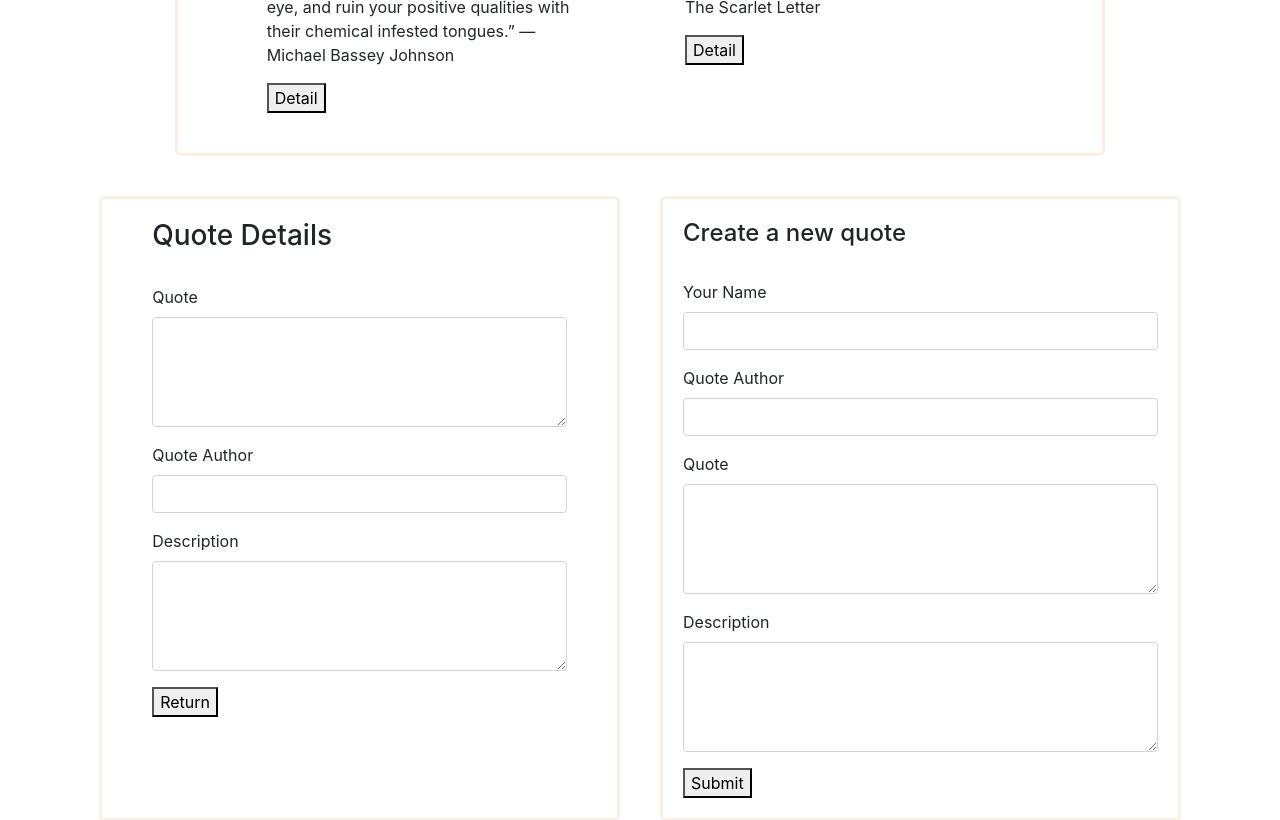
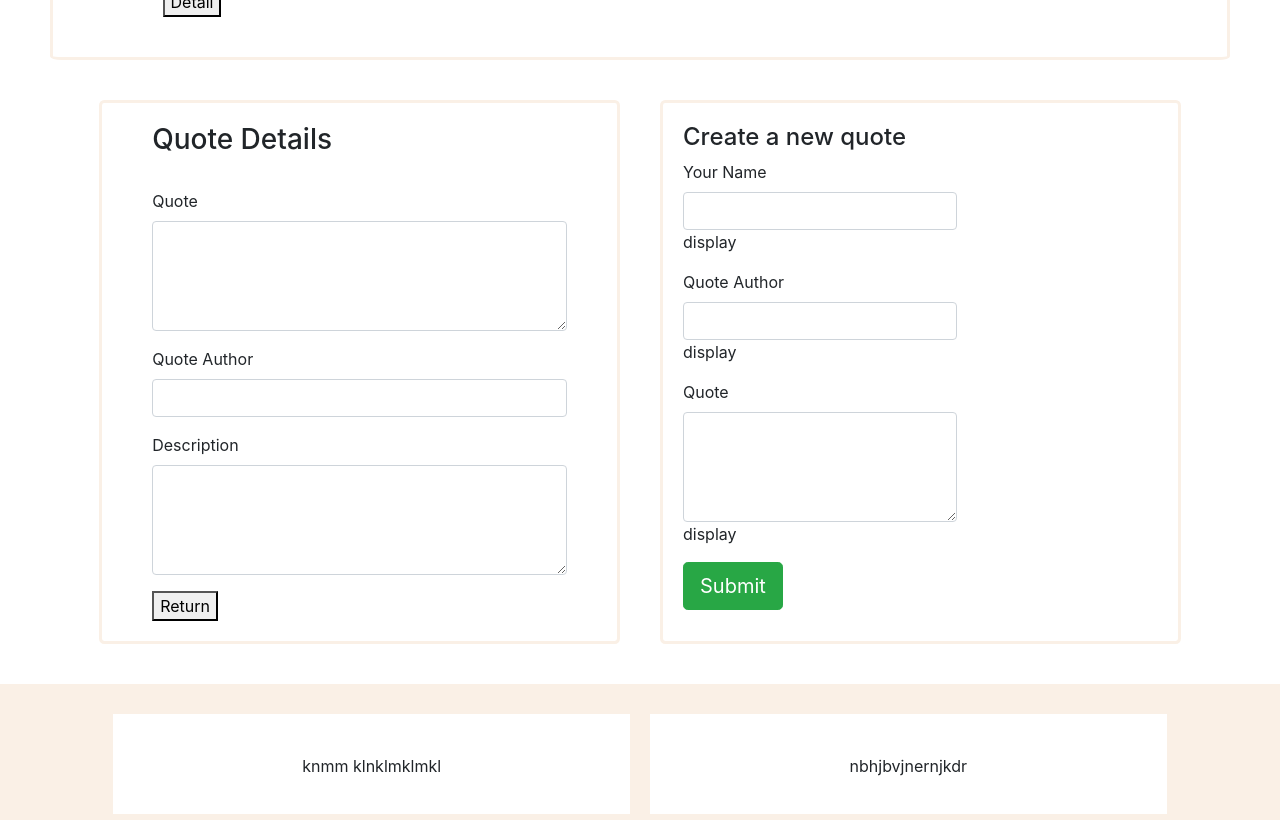
Before and after one commit to Dun-Njuguna/Quotes, an Angular app: page / in a window 1280 px wide. Shown: the part 1980-2800 px from the top of the page. Built offline with nearby package versions, Linux system fonts and the light colour scheme.

Commit message:
created toggle function

```diff
--- a/src/app/app.module.ts
+++ b/src/app/app.module.ts
@@ -6,11 +6,13 @@ import { AppComponent } from './app.component';
 import { QuoteDisplayComponent } from './quote-display/quote-display.component';
 import { QuoteDetailsComponent } from './quote-details/quote-details.component';
 import {FormsModule} from '@angular/forms';
+import { QuoteFormComponent } from './quote-form/quote-form.component';
 @NgModule({
   declarations: [
     AppComponent,
     QuoteDisplayComponent,
-    QuoteDetailsComponent
+    QuoteDetailsComponent,
+    QuoteFormComponent
   ],
   imports: [
     BrowserModule,
--- a/src/app/quote-display/quote-display.component.css
+++ b/src/app/quote-display/quote-display.component.css
@@ -1,6 +1,3 @@
-.middle{
-  width: 80%;
-}
 .content{
   min-height: 350px;
   margin: 20px;
--- a/src/app/quote-display/quote-display.component.html
+++ b/src/app/quote-display/quote-display.component.html
@@ -1,10 +1,12 @@
 <div class="container-fluid middle">
+
   <div class="row content justify-content-center">
-    <div class="col-md-5 sample">
+    <div class="col-md-5 sample" *ngFor='let quote of userQuotes;let i = index'>
       <img class="logo" src="../assets/quote-logo.jpg" alt="">
       <p>
         “I am no bird; and no net ensnares me: I am a free human being with an independent will.”
         ― Charlotte Brontë, Jane Eyre
+        <app-goal-details *ngIf="quote.showName" [goal]='goal'></app-goal-details>
       </p>
       <button type="button" name="button">Detail</button>
     </div>
@@ -64,33 +66,7 @@
       <app-quote-details></app-quote-details>
     </div>
     <div class="col-md-5 display">
-      <h4>Create a new quote</h4><br>
-      <form (ngSubmit)='submitQuote()' #goalForm='ngForm'>
-        <div class="form-group">
-          <label for="name">Your Name</label>
-          <input type="text" required class="form-control" id="name"
-          [(ngModel)]="allNewQuote.name" name="name" #name="ngModel">
-          <div [hidden]="name.valid || name.pristine" class="alert alert-danger">
-                   <p> Filled is Required</p>
-          </div>
-        </div>
-        <div class="form-group">
-          <label for="name">Quote Author</label>
-          <input type="text" required class="form-control" id="author"
-          [(ngModel)]="allNewQuote.author" name="author">
-        </div>
-        <div class="form-group">
-          <label for="description">Quote</label>
-          <textarea class="form-control" id="quote" rows="4"
-          [(ngModel)]="allNewQuote.quote" name="quote" required></textarea>
-        </div>
-        <div class="form-group">
-          <label for="name">Description</label>
-          <textarea class="form-control" name="name" id="description" rows="4" required
-          [(ngModel)]="allNewQuote.description" name="description"></textarea>
-        </div>
-        <button type="button" name="button">Submit</button>
-      </form>
+      <app-quote-form (addsQuote) = "addQuote($event)"></app-quote-form>
     </div>
   </div>
 </div>
--- a/src/app/quote-display/quote-display.component.ts
+++ b/src/app/quote-display/quote-display.component.ts
@@ -7,26 +7,12 @@ import {Quotes} from '../quotes';
 })
 export class QuoteDisplayComponent implements OnInit {
 
-  userQuotes:  any[];
-  allNewQuote = new Quotes(0,"","","","");
-  @Output() addQuote = new EventEmitter<Quotes>();
+
   constructor() {
-    this.userQuotes = [
-      new Quotes(),
-    ]
    }
-   submitQuote(){
-     this.addQuote.emit(this.allNewQuote);
-   }
-   addQuote(newQuote){
-     let userLength = this.userQuotes.length;
-     newQuote.id = userLength+1;
-     // newQuote.name = "dun";
-     // newQuote.auther = "dun";
-     // newQuote.quote= "dun";
-     // newQuote.description = "dun";
-     this.userQuotes.push(newQuote);
-   }
+
+
+
   ngOnInit() {
   }
 
--- /dev/null
+++ b/src/app/quote-form/quote-form.component.css
@@ -0,0 +1,3 @@
+.middle{
+  width: 80%;
+}
--- /dev/null
+++ b/src/app/quote-form/quote-form.component.html
@@ -0,0 +1,35 @@
+<div class="container-fluid">
+  <div class="row">
+    <h4>Create a new quote</h4><br>
+    <form (ngSubmit)='submitQuote()' #quoteForm='ngForm'>
+      <div class="form-group">
+        <label for="name">Your Name</label>
+        <input type="text" required class="form-control" id="name"
+        [(ngModel)]="allNewQuote.name" name="name" #name="ngModel">
+        <div [hidden]="name.valid || name.pristine" class="alert alert-danger">
+                 <p> Filled is Required</p>
+        </div>
+        display{{allNewQuote.name}}
+      </div>
+      <div class="form-group">
+        <label for="name">Quote Author</label>
+        <input type="text" required class="form-control" id="author"
+        [(ngModel)]="allNewQuote.author" name="author" #author="ngModel">
+        <div [hidden]="author.valid || author.pristine" class="alert alert-danger">
+                 <p> Filled is Required</p>
+        </div>
+        display{{allNewQuote.author}}
+      </div>
+      <div class="form-group">
+        <label for="description">Quote</label>
+        <textarea class="form-control" id="quote" rows="4"
+        [(ngModel)]="allNewQuote.quote" name="quote" required #quote="ngModel"></textarea>
+        <div [hidden]="quote.valid || quote.pristine" class="alert alert-danger">
+                 <p> Filled is Required</p>
+        </div>
+        display{{allNewQuote.quote}}
+      </div>
+      <button type="button" name="button" class="btn btn-success btn-lg" >Submit</button>
+    </form>
+  </div>
+</div>
--- /dev/null
+++ b/src/app/quote-form/quote-form.component.ts
@@ -0,0 +1,33 @@
+import { Component, OnInit, Output, EventEmitter } from '@angular/core';
+import { Quotes } from '../quotes';
+@Component({
+  selector: 'app-quote-form',
+  templateUrl: './quote-form.component.html',
+  styleUrls: ['./quote-form.component.css']
+})
+export class QuoteFormComponent implements OnInit {
+
+  userQuotes: any[];
+  allNewQuote = new Quotes(0,"","","");
+  @Output() addsQuote = new EventEmitter <Quotes>();
+  constructor() {
+    this.userQuotes = [
+      new Quotes(1,"dun","Charlotte Brontë, Jane Eyre","“I am no bird; and no net ensnares me: I am a free human being with an independent will.”"),
+      new Quotes(2,"dun","Charlotte Brontë, Jane Eyre","")
+
+    ]
+  }
+  submitQuote() {
+    this.addsQuote.emit(this.allNewQuote);
+  }
+
+  addQuote(newQuote) {
+    let userLength = this.userQuotes.length;
+    newQuote.id = userLength + 1;
+    this.userQuotes.push(newQuote);
+  }
+  ngOnInit() {
+
+  }
+
+}
--- a/src/app/quotes.ts
+++ b/src/app/quotes.ts
@@ -1,4 +1,6 @@
 export class Quotes {
-  constructor(public id:number, public name:string,public author:string,
-  public quote:string,public description:string){}
+      public show:boolean;
+  constructor(public id:number, public name:string,public author:string,public quote:string){
+    this.show=false
+  }
 }
```
Also changed, not shown: 1 other file (tests, documents, lock files or other folders).
